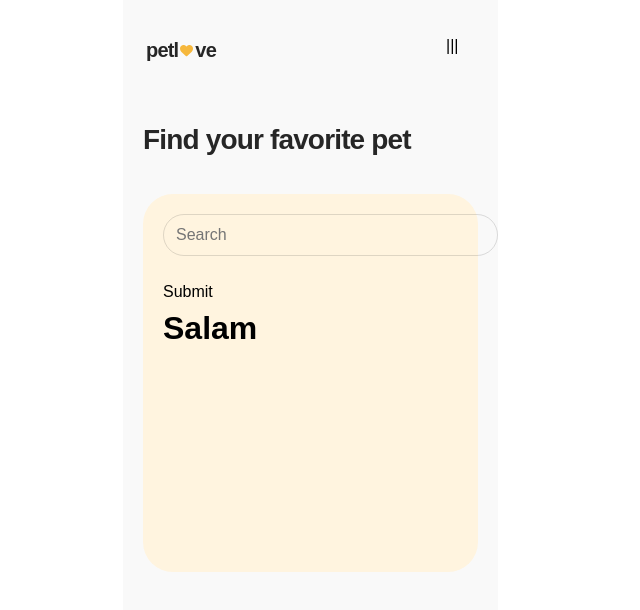
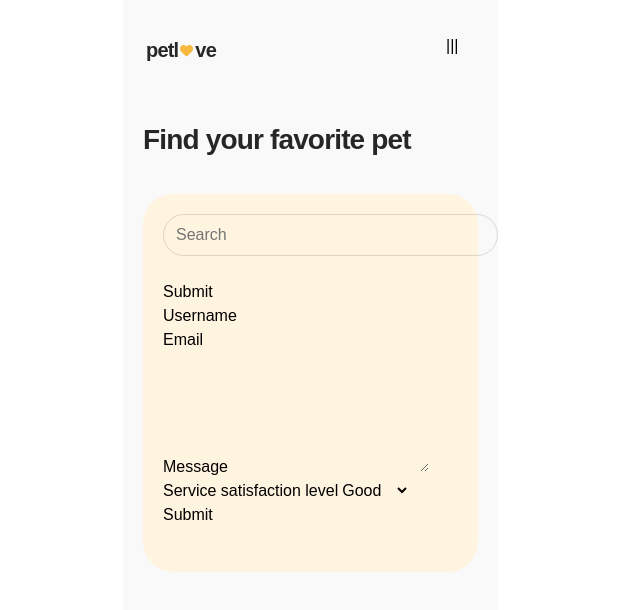
Before and after one commit to olehsolonin/Petlove, a React (Vite) app: page /notices in a window 1280 px wide. Shown: the top 610 px of the page, without its empty margins (330-970 px from the left). Built offline with nearby package versions, Linux system fonts and the light colour scheme; no server answers.

Commit message:
make new formik form

```diff
--- a/src/components/NoticesFilters/NoticesFilters.jsx
+++ b/src/components/NoticesFilters/NoticesFilters.jsx
@@ -4,10 +4,11 @@ import { useEffect } from "react";
 import { fetchCategories, fetchSex, fetchSpecies } from "../../fetchReq";
 import { useSelector, useDispatch } from "react-redux";
 import { addCategories, addSex, addSpecies } from "../../redux/noticesSlice.js"; // <-- правильный экшен
+import { useId } from "react";
+import { Formik, Form, Field } from "formik";
 
 export default function NoticesFilters() {
   const dispatch = useDispatch();
-  //   const friends = useSelector((state) => state.searchFriends.friends);
 
   useEffect(() => {
     const getCatalog = async () => {
@@ -41,11 +42,50 @@ export default function NoticesFilters() {
     getSpecies();
   }, [dispatch]);
 
+  const categories = useSelector((state) => state.notices.categories);
+
+  const initialValues = {
+    username: "",
+    email: "",
+    message: "",
+    level: "good",
+  };
+
+  const nameFieldId = useId();
+  const emailFieldId = useId();
+  const msgFieldId = useId();
+  const levelFieldId = useId();
+
+  const handleSubmit = (values, actions) => {
+    console.log(values);
+    actions.resetForm();
+  };
+
   return (
     <div className={css.noticesFiltersContainer}>
       <SearchField />
       <div>
-        <h1>Salam</h1>
+        <Formik initialValues={initialValues} onSubmit={handleSubmit}>
+          <Form>
+            <label htmlFor={nameFieldId}>Username</label>
+            <Field type="text" name="username" id={nameFieldId} />
+
+            <label htmlFor={emailFieldId}>Email</label>
+            <Field type="email" name="email" id={emailFieldId} />
+
+            <label htmlFor={msgFieldId}>Message</label>
+            <Field as="textarea" name="message" id={msgFieldId} rows="5" />
+
+            <label htmlFor={levelFieldId}>Service satisfaction level</label>
+            <Field as="select" name="level" id={levelFieldId}>
+              <option value="good">Good</option>
+              <option value="neutral">Neutral</option>
+              <option value="bad">Bad</option>
+            </Field>
+
+            <button type="submit">Submit</button>
+          </Form>
+        </Formik>
       </div>
     </div>
   );
```
